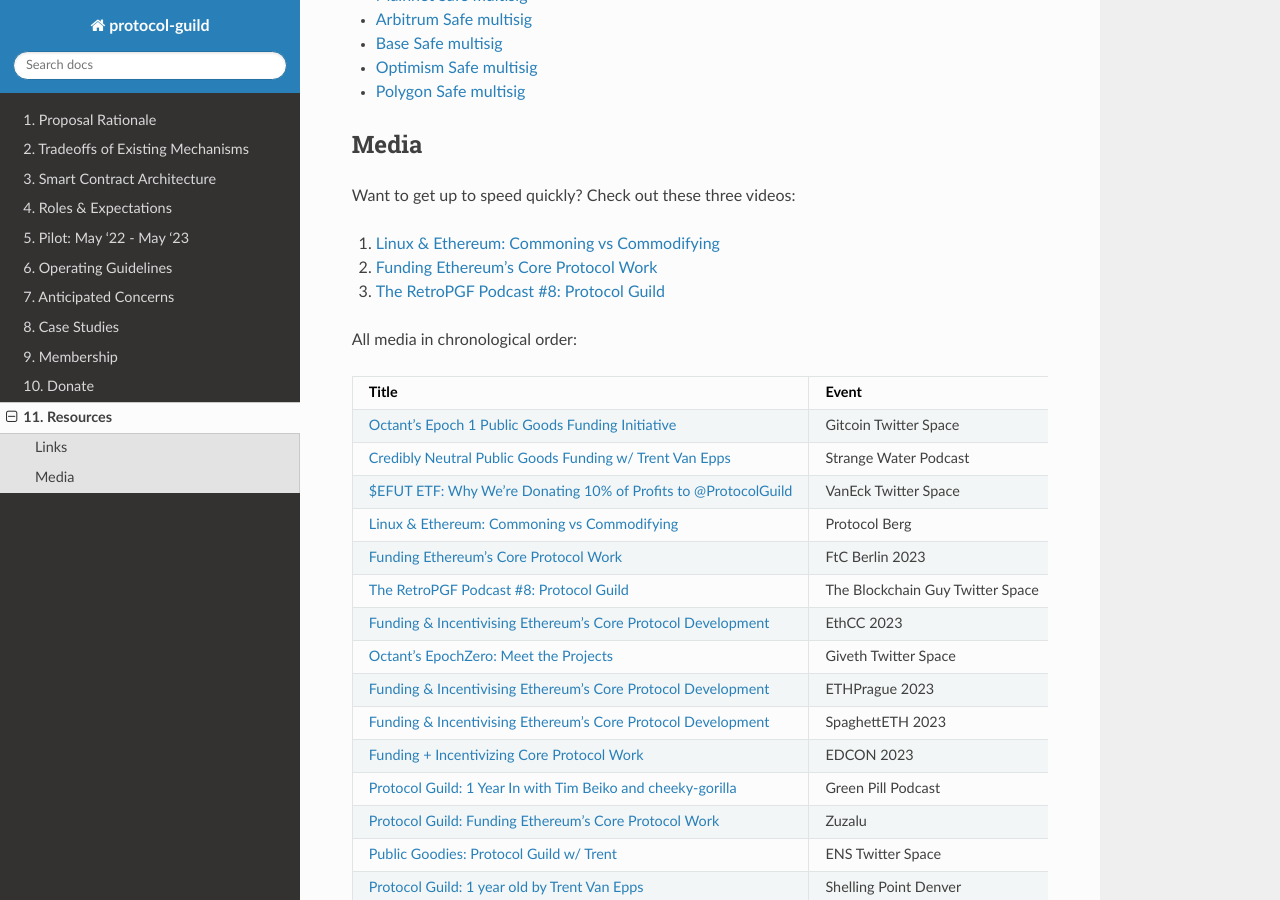
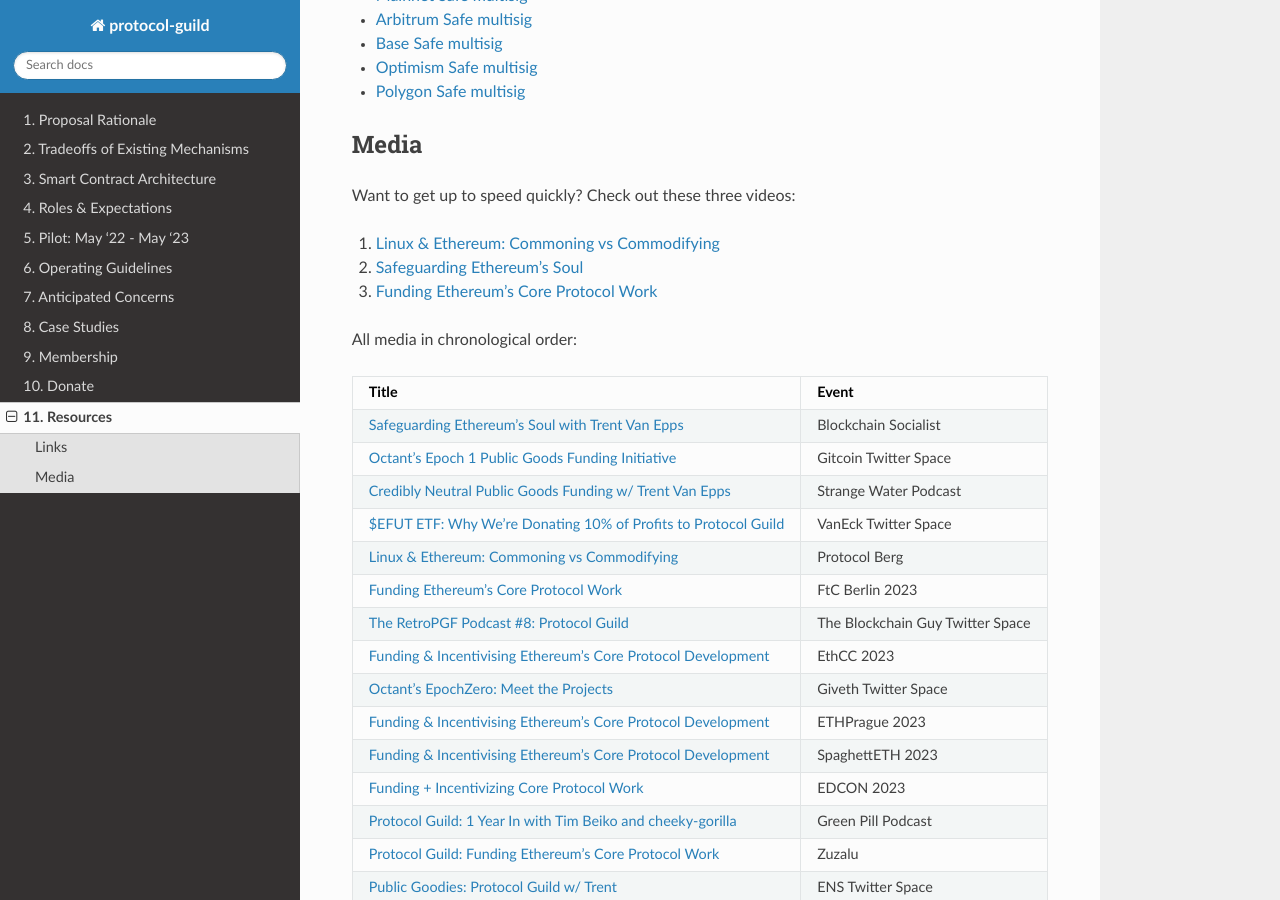
Before and after one commit to protocolguild/documentation, a Sphinx documentation site: the page built from docs/11-resources.md, in a window 1280 px wide and 900 px high, scrolled down 448 px. Built offline with Sphinx 7.4.7 and the Read the Docs theme 2.0.0, drawn with Linux system fonts in a browser that asks for light colours.

Commit message:
Updated media with new podcast

```diff
--- a/docs/11-resources.md
+++ b/docs/11-resources.md
@@ -22,16 +22,17 @@
 Want to get up to speed quickly? Check out these three videos:
 
 1. [Linux & Ethereum: Commoning vs Commodifying](https://watch.protocol.berlin/ethberlin/protocol_berg/session/protocol_guild_funding__incentivising_core_protocol_work)
-2. [Funding Ethereum's Core Protocol Work](https://app.streameth.org/funding_the_commons/funding_the_commons_berlin_2023/session/funding_ethereums_core_protocol_work)
-3. [The RetroPGF Podcast #8: Protocol Guild](https://twitter.com/i/spaces/1LyxBqWnjopJN?s=20)
+2. [Safeguarding Ethereum's Soul](https://www.youtube.com/watch?v=eYZ7zHPvoHU)
+3. [Funding Ethereum's Core Protocol Work](https://app.streameth.org/funding_the_commons/funding_the_commons_berlin_2023/session/funding_ethereums_core_protocol_work)
 
 All media in chronological order:
 
 | Title | Event | Date |
 |:----|:----|:----|
+| [Safeguarding Ethereum's Soul with Trent Van Epps](https://www.youtube.com/watch?v=eYZ7zHPvoHU) | Blockchain Socialist | Dec 10 2023 |
 | [Octant’s Epoch 1 Public Goods Funding Initiative](https://twitter.com/i/spaces/1YpKkwOZpNdKj?s=20) | Gitcoin Twitter Space | Oct 11 2023 |
 | [Credibly Neutral Public Goods Funding w/ Trent Van Epps](https://youtu.be/xISUVbyJp6k) | Strange Water Podcast | Oct 05 2023 |
-| [$EFUT ETF: Why We’re Donating 10% of Profits to @ProtocolGuild](https://twitter.com/i/spaces/1lPJqbrjYjbxb) | VanEck Twitter Space | Oct 04 2023 |
+| [$EFUT ETF: Why We’re Donating 10% of Profits to Protocol Guild](https://twitter.com/i/spaces/1lPJqbrjYjbxb) | VanEck Twitter Space | Oct 04 2023 |
 | [Linux & Ethereum: Commoning vs Commodifying](https://watch.protocol.berlin/ethberlin/protocol_berg/session/protocol_guild_funding__incentivising_core_protocol_work) | Protocol Berg | Sep 15 2023 |
 | [Funding Ethereum's Core Protocol Work](https://app.streameth.org/funding_the_commons/funding_the_commons_berlin_2023/session/funding_ethereums_core_protocol_work) | FtC Berlin 2023 | Sep 09 2023 |
 | [The RetroPGF Podcast #8: Protocol Guild](https://twitter.com/i/spaces/1LyxBqWnjopJN?s=20) | The Blockchain Guy Twitter Space | Aug 31 2023 |
```
